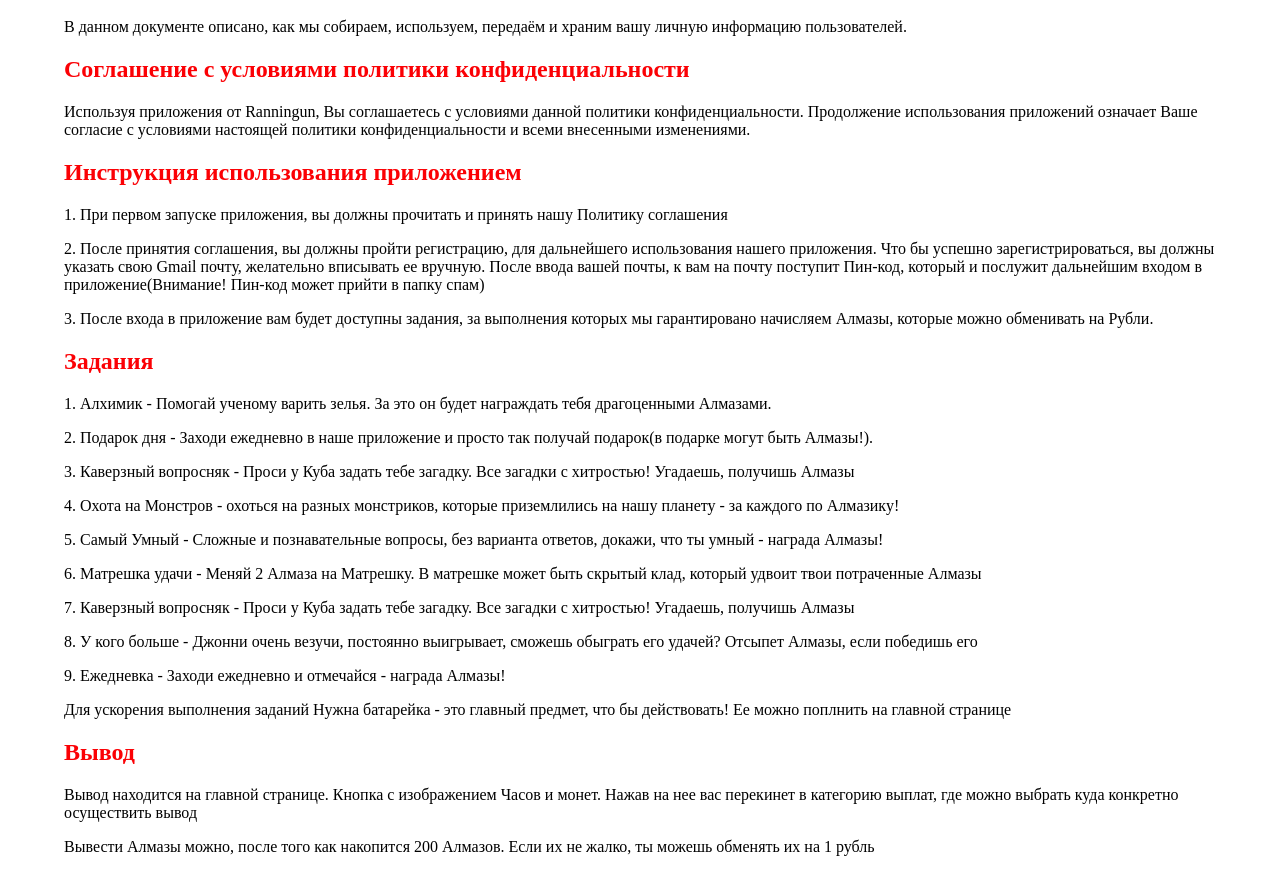
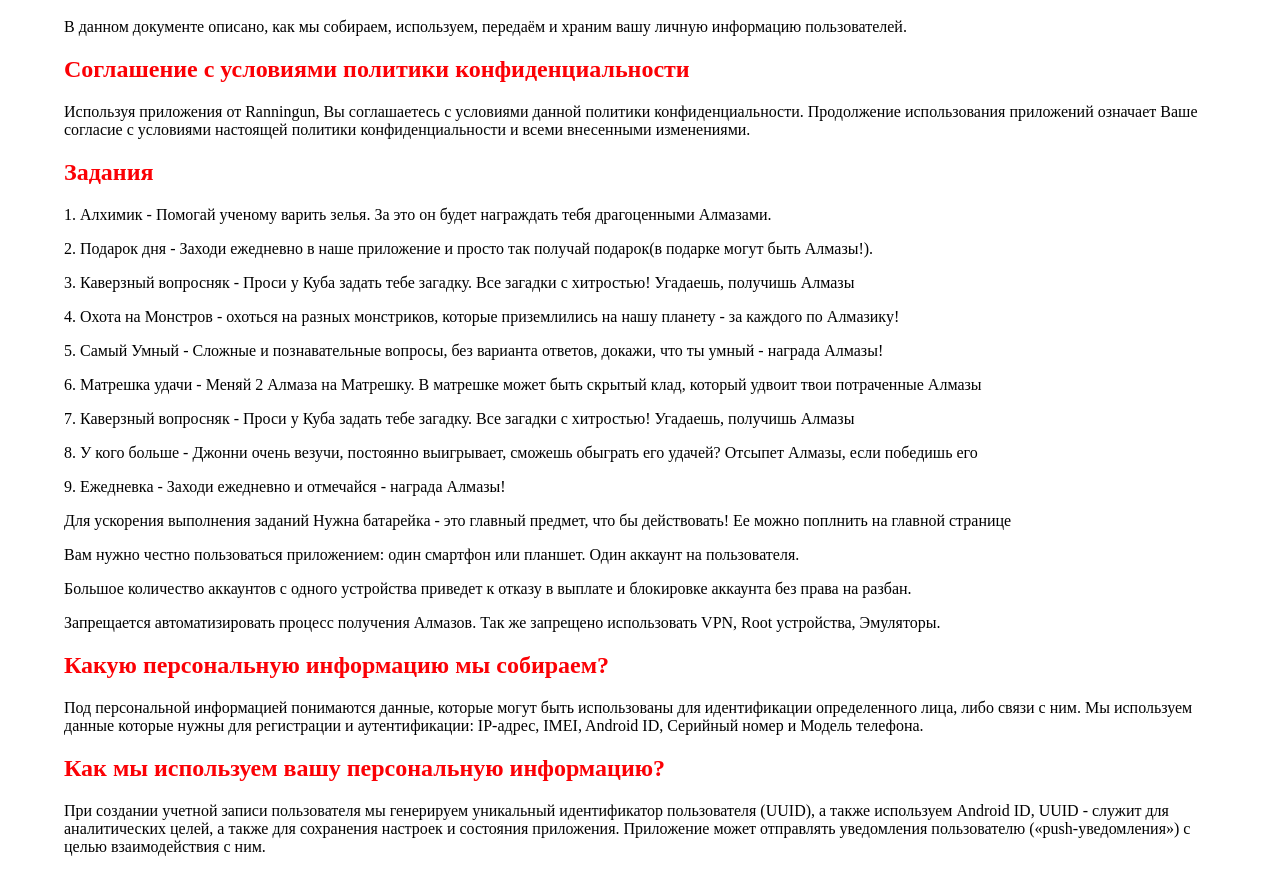
Before and after one commit to straik1989/moneyearns, a plain HTML site: page index.html in a window 1280 px wide. Shown: the part 48-917 px from the top of the page. Drawn offline with Linux system fonts and the light colour scheme.

Commit message:
Update index.html

```diff
--- a/index.html
+++ b/index.html
@@ -14,10 +14,6 @@
 	<p>В данном документе описано, как мы собираем, используем, передаём и храним вашу личную информацию пользователей.</p>
 	<h2>Соглашение с условиями политики конфиденциальности</h2>
 	<p>Используя приложения от Ranningun, Вы соглашаетесь с условиями данной политики конфиденциальности. Продолжение использования приложений означает Ваше согласие с условиями настоящей политики конфиденциальности и всеми внесенными изменениями. </p>
-	<h2>Инструкция использования приложением</h2>
-	<p>1. При первом запуске приложения, вы должны прочитать и принять нашу Политику соглашения</p>
-	<p>2. После принятия соглашения, вы должны пройти регистрацию, для дальнейшего использования нашего приложения. Что бы успешно зарегистрироваться, вы должны указать свою Gmail почту, желательно вписывать ее вручную. После ввода вашей почты, к вам на почту поступит Пин-код, который и послужит дальнейшим входом в приложение(Внимание! Пин-код может прийти в папку спам)</p>
-	<p>3. После входа в приложение вам будет доступны задания, за выполнения которых мы гарантировано начисляем Алмазы, которые можно обменивать на Рубли.</p>
 	<h2>Задания</h2>
 	<p>1. Алхимик - Помогай ученому варить зелья. За это он будет награждать тебя драгоценными Алмазами. </p>
 	<p>2. Подарок дня - Заходи ежедневно в наше приложение и просто так получай подарок(в подарке могут быть Алмазы!). </p>
@@ -29,11 +25,7 @@
 	<p>8. У кого больше - Джонни очень везучи, постоянно выигрывает, сможешь обыграть его удачей? Отсыпет Алмазы, если победишь его </p>
 	<p>9. Ежедневка - Заходи ежедневно и отмечайся - награда Алмазы! </p>
 	<p>Для ускорения выполнения заданий Нужна батарейка - это главный предмет, что бы действовать! Ее можно поплнить на главной странице </p>
-	<h2>Вывод</h2>
-	<p>Вывод находится на главной странице. Кнопка с изображением Часов и монет. Нажав на нее вас перекинет в категорию выплат, где можно выбрать куда конкретно осуществить вывод </p>
-	<p>Вывести Алмазы можно, после того как накопится 200 Алмазов. Если их не жалко, ты можешь обменять их на 1 рубль </p>
-	<p>Вывод осуществляется на Платежные Системы Qiwi и WebMoney, так же и на телефоны </p>
-	<p>Для получения стабильной выплаты Вам нужно честно пользоваться приложением: один смартфон или планшет. Один аккаунт на пользователя.</p>
+	<p>Вам нужно честно пользоваться приложением: один смартфон или планшет. Один аккаунт на пользователя.</p>
 	<p>Большое количество аккаунтов с одного устройства приведет к отказу в выплате и блокировке аккаунта без права на разбан.</p>
 	<p>Запрещается автоматизировать процесс получения Алмазов. Так же запрещено использовать VPN, Root устройства, Эмуляторы.</p>
 	<h2>Какую персональную информацию мы собираем?</h2>
```
